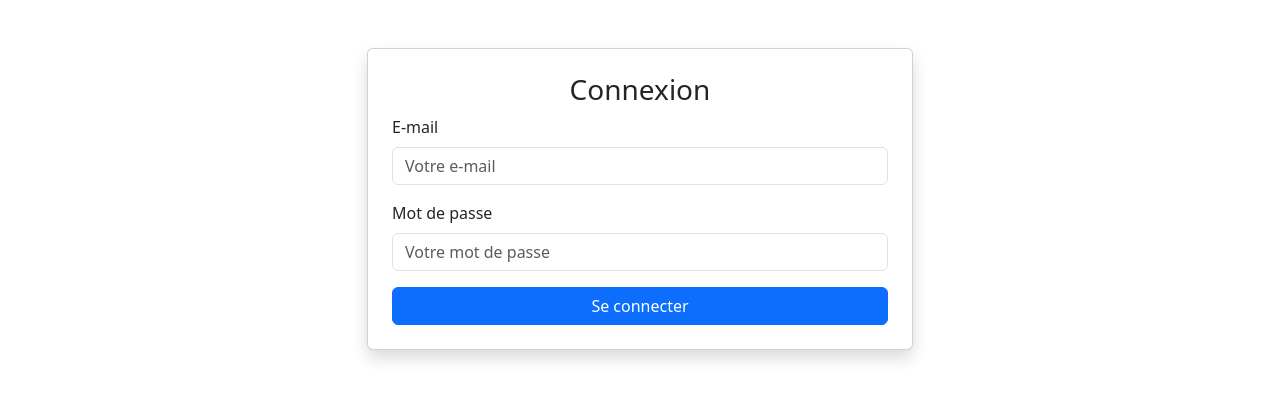
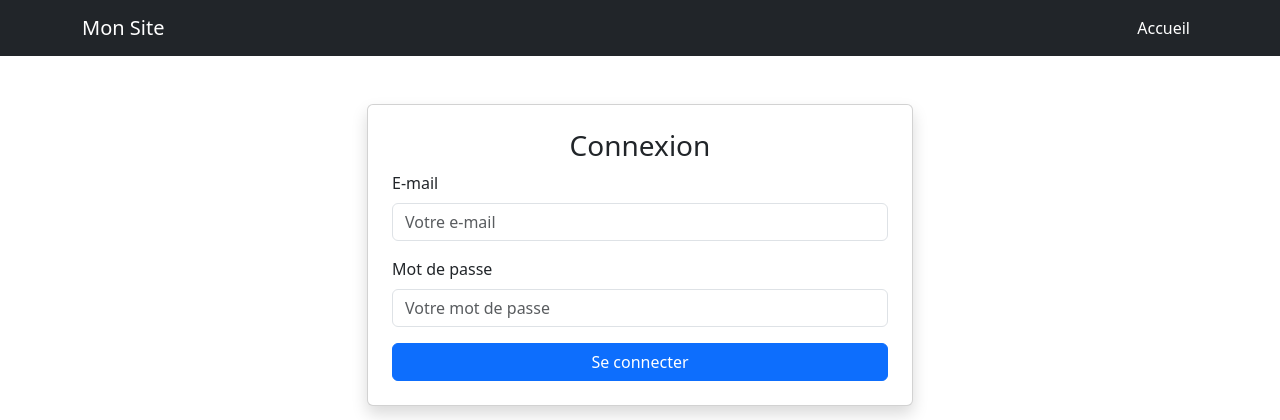
Before and after one commit to UnknownYou64/GYMSYNC, a PHP site: page /Login.php in a window 1280 px wide. Shown: the top 420 px of the page. Run offline with PHP 8.4, Linux system fonts and the light colour scheme.

Commit message:
inscrition et login navbar

```diff
--- a/Administrateur.php
+++ b/Administrateur.php
@@ -70,9 +70,9 @@ if ($_SERVER['REQUEST_METHOD'] == 'POST') {
                         <a class="nav-link" href="Liste.php">Liste des Cours</a>
                     </li>
 
-                    <li class="nav-item">
-                        <a class="nav-link" href="logout.php">Déconnexion</a>
-                    </li>
+                    <?php if (isset($_SESSION['role'])): ?>
+                        <a href="logout.php" class="btn btn-danger">Déconnexion</a>
+                    <?php endif; ?>
                 </ul>
             </div>
         </div>
--- a/Login.php
+++ b/Login.php
@@ -44,6 +44,26 @@ if ($_SERVER["REQUEST_METHOD"] == "POST") {
     <link href="https://cdn.jsdelivr.net/npm/bootstrap@5.3.0/dist/css/bootstrap.min.css" rel="stylesheet">
 </head>
 <body>
+
+
+<nav class="navbar navbar-expand-lg navbar-dark bg-dark">
+        <div class="container">
+            <a class="navbar-brand" href="#">Mon Site</a>
+            <button class="navbar-toggler" type="button" data-bs-toggle="collapse" data-bs-target="#navbarNav">
+                <span class="navbar-toggler-icon"></span>
+            </button>
+            <div class="collapse navbar-collapse" id="navbarNav">
+                <ul class="navbar-nav ms-auto">
+                    <li class="nav-item">
+                        <a class="nav-link active" href="index.php">Accueil</a>
+
+                </ul>
+            </div>
+        </div>
+    </nav>
+
+
+
     <div class="container my-5">
         <div class="row justify-content-center">
             <div class="col-md-6">
```
